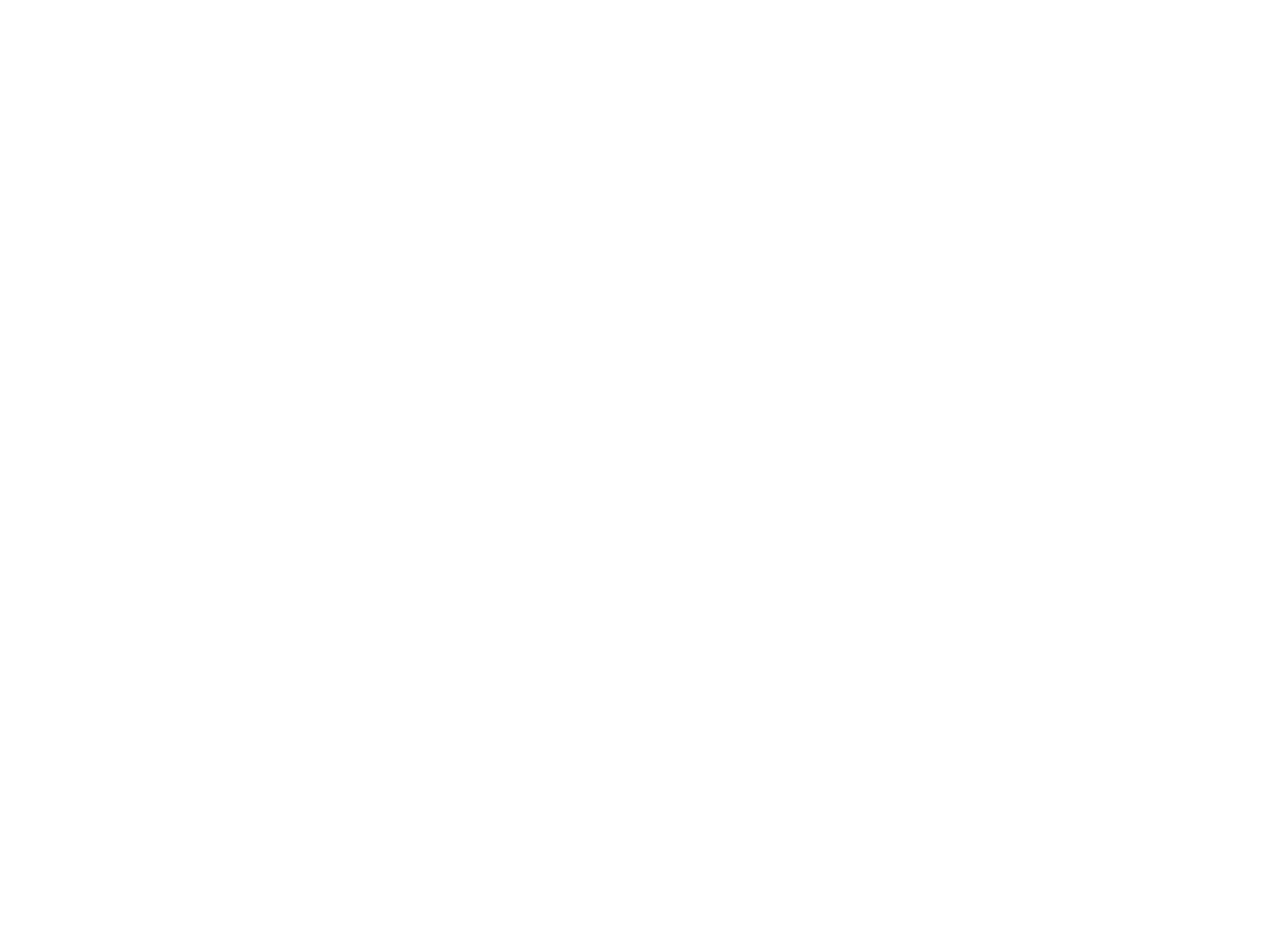
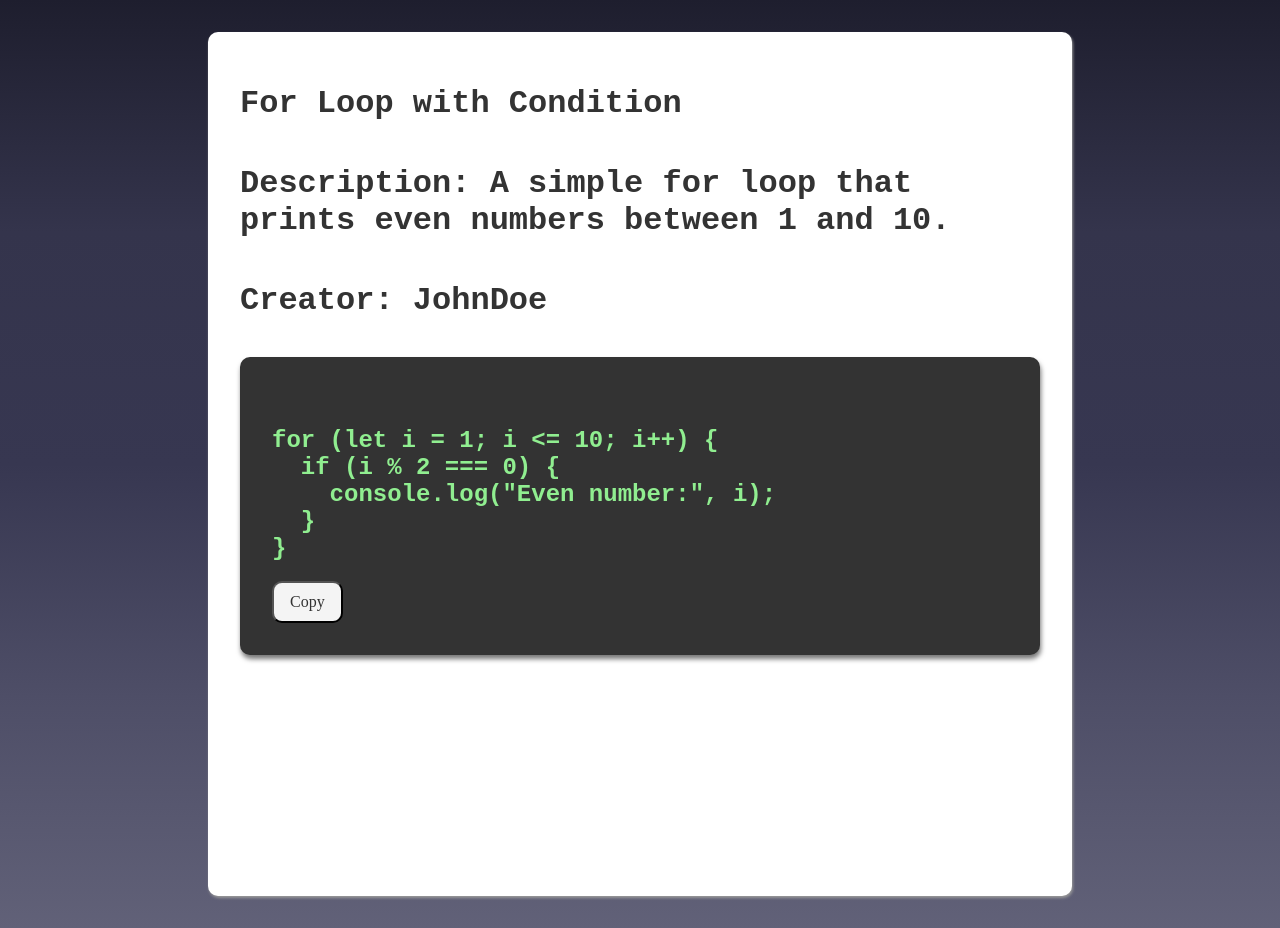
Before and after one commit to EmSley77/SnippetLookup, a React (Vite) app: page /view/1 in a window 1280 px wide. Before the commit this address had no page. Before the commit the page ends 800 px from the top, so only its background shows below. Built offline with nearby package versions, Linux system fonts and the light colour scheme.

Commit message:
adding a view full snippet page

```diff
--- a/src/Components/App.jsx
+++ b/src/Components/Pages/App.jsx
@@ -1,13 +1,11 @@
 import React, { useEffect, useState } from 'react'
-import SnippetList from './Snippets/SnippetList.jsx'
-import { getData } from '../js/data'
-import searchIcon from '../assets/search.png'
+import { getData } from '../../js/data.js'
+import SnippetList from '../SnippetHelper/SnippetList.jsx'
 
 export default function App() {
 
   const [data, setData] = useState([])
   const [filteredData, setFilteredData] = useState([])
-  const [isCopied, setIsCopied] = useState(false)
   const [snippetId, setSnippetId] = useState(null)
   const [searchInput, setSearchInput] = useState('')
 
@@ -21,17 +19,6 @@
     fetchData()
 
   }, []);
-
-  // if copied ||true reset after 3000 of text
-  useEffect(() => {
-    const timer = setTimeout(() => {
-      setIsCopied(false)
-      setSnippetId(null)
-      return () => clearTimeout(timer)
-    }, 3000)
-  }, [isCopied])
-
-
 
   if (!data || data.length === 0) {
     return (
--- /dev/null
+++ b/src/Components/Pages/Snippet.jsx
@@ -0,0 +1,73 @@
+import React, { useEffect, useState } from 'react';
+import { useParams } from 'react-router';
+import { getById } from '../../js/data';
+import { copyCode } from '../../js/copy';
+
+
+export default function Snippet() {
+  const param = useParams();
+  const [snippet, setSnippet] = useState({})
+  const [isCopied, setIsCopied] = useState(false)
+
+  //retrieve te snippetid from the url params
+  console.log(param.snippetid);
+  console.log(snippet);
+
+  // if copied ||true reset after 3000 of text
+  useEffect(() => {
+    const timer = setTimeout(() => {
+      setIsCopied(false)
+      return () => clearTimeout(timer)
+    }, 3000)
+  }, [isCopied])
+
+
+  useEffect(() => {
+    const fetchById = async () => {
+      const snippet = await getById(param.snippetid)
+      setSnippet(snippet)
+    }
+    fetchById()
+  }, [param.snippetid])
+  getById()
+
+
+  return (
+    <div
+      style={{
+        display: "flex",
+        flexDirection: "column",
+        justifyContent: "center",
+        alignItems: "center"
+      }}>
+      <div
+        style={{
+          color: "#333",
+          background: "#fff",
+          display: "flex",
+          flexDirection: "column",
+          boxShadow: "1px 2px 3px #999",
+          width: "800px",
+          height: "800px",
+          margin: "2rem",
+          padding: "2rem",
+          borderRadius: "10px",
+        }}>
+        <h1>{snippet.title}</h1>
+        <h1>Description: {snippet.description}</h1>
+        <h1 >Creator: {snippet.user}</h1>
+        <pre
+          style={{
+            color: "lightgreen",
+            padding: "2rem",
+            backgroundColor: "#333",
+            borderRadius: "10px",
+            boxShadow: "1px 4px 5px #777",
+
+          }}> <h2>{snippet.code}</h2>
+          <button onClick={() => copyCode(snippet.code, setIsCopied, isCopied)}>{isCopied ? "Copied" : "Copy"}</button>
+        </pre>
+      </div>
+    </div>
+  )
+}
--- a/src/Components/Snippets/SnippetCard.jsx
+++ b/src/Components/SnippetHelper/SnippetCard.jsx
@@ -1,15 +1,13 @@
-import React from 'react'
-import { colorGenerator } from '../../js/color.js'
+import React from 'react';
+import { colorGenerator } from '../../js/color.js';
+import { Link } from 'react-router';
 export default function SnippetCard({ snippet }) {
 
-  const handleClick = () => {
-    console.log("view full page");
 
+  return (
+    <Link to={`/view/${snippet.id}`} style={{textDecoration:"none"}}>
 
-  }
-  return (
     <div
-    onClick={handleClick}
       className='card'
       key={snippet.id}
       style={{
@@ -44,5 +42,6 @@
         </span>
       </div>
     </div>
+    </Link>
   )
 }
--- a/src/js/copy.js
+++ b/src/js/copy.js
@@ -0,0 +1,11 @@
+export { copyCode };
+//copying code when viewing in fullscreen
+async function copyCode(code, setIsCopied, isCopied) {
+    if (isCopied) return;
+    try {
+        await navigator.clipboard.writeText(code);
+        setIsCopied(true);
+    } catch (error) {
+        console.error(error);
+    }
+}
--- a/src/js/data.js
+++ b/src/js/data.js
@@ -1,9 +1,9 @@
-export { getData };
+export { getData, getById };
 //fetch data.json
 
 async function getData() {
     try {
-        const response = await fetch('/src/Data/data.json');
+        const response = await fetch("/src/Data/data.json");
 
         if (!response.ok) {
             throw new Error("Error fetching data");
@@ -15,3 +15,19 @@
         console.error(error);
     }
 }
+//get snippet by id
+async function getById(snippetId) {
+    try {
+        const response = await fetch("/src/Data/data.json");
+
+        if (!response.ok) {
+            throw new Error("Error fetching data");
+        }
+
+        const data = await response.json();
+
+        return data.find((s) => s.id == snippetId);
+    } catch (error) {
+        console.error(error);
+    }
+}
--- a/src/main.jsx
+++ b/src/main.jsx
@@ -1,15 +1,14 @@
-import { StrictMode } from 'react'
 import { createRoot } from 'react-dom/client'
-import App from './Components/App.jsx'
-import { BrowserRouter, Routes } from 'react-router'
+import { BrowserRouter, Route, Routes } from 'react-router'
+import App from './Components/Pages/App.jsx'
 import './Styles/main.css'
-import { Route } from 'react-router'
+import Snippet from './Components/Pages/Snippet.jsx'
 
 createRoot(document.getElementById('root')).render(
   <BrowserRouter>
     <Routes>
       <Route index element={<App />} />
-      <Route path='/fullscreen/:snippetid' element={<App />} />
+      <Route path='/view/:snippetid' element={<Snippet />} />
     </Routes>
   </BrowserRouter>,
 )
```
Also changed, not shown: src/Components/SnippetHelper/SnippetList.jsx (renamed from src/Components/Snippets/SnippetList.jsx).
